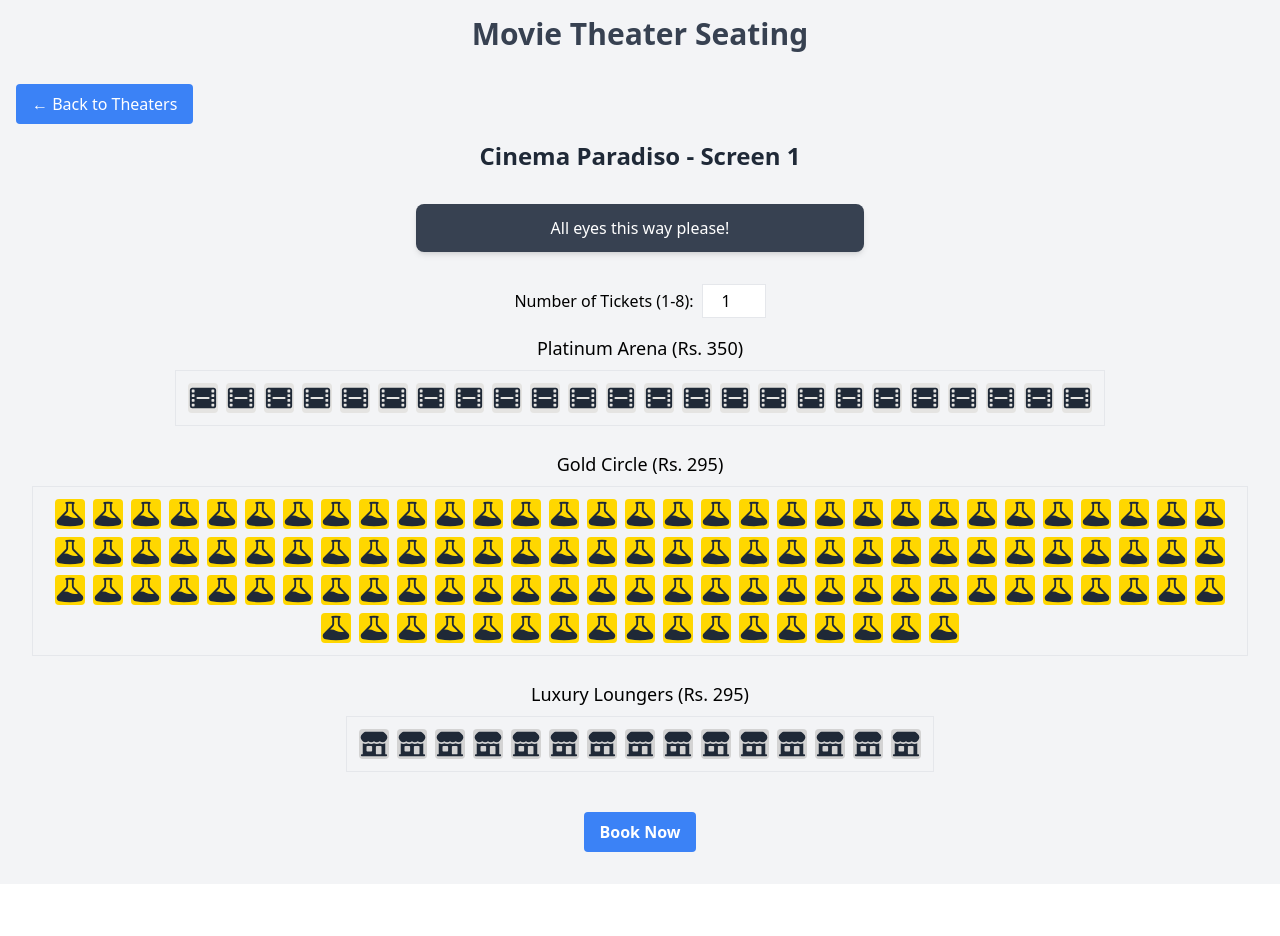
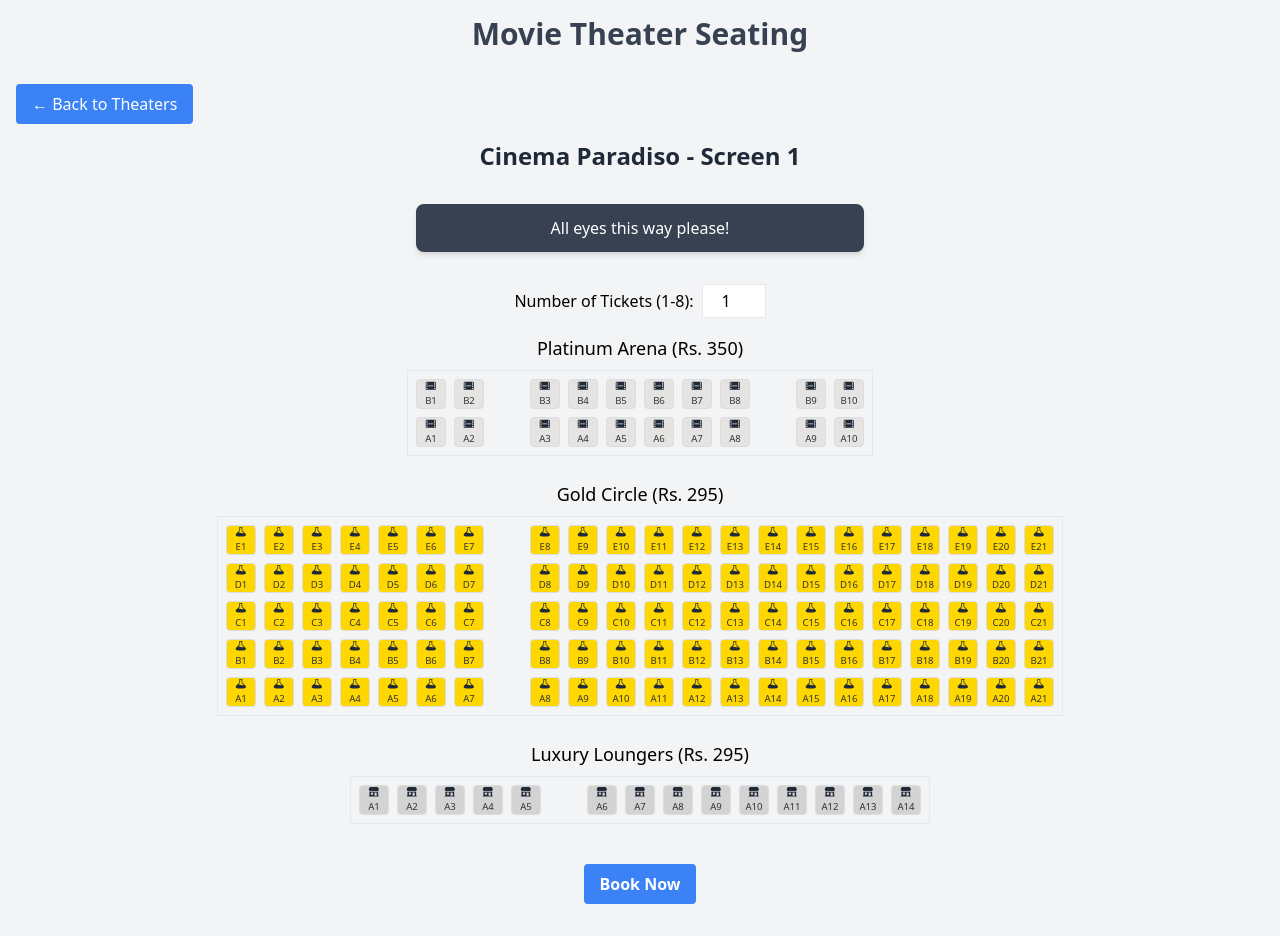
Before and after one commit to harshattray/seat-layout-plug, a React (Vite) app: page / in a window 1280 px wide. Both pictures are taken after a click on the button "Cinema Paradiso - Screen 1". Before the commit the page ends 884 px from the top, so only its background shows below. Built offline with nearby package versions, Linux system fonts and the light colour scheme.

Commit message:
ref: Layout logic updated

```diff
--- a/src/SeatingLayout.tsx
+++ b/src/SeatingLayout.tsx
@@ -1,4 +1,4 @@
-import React, { useEffect, useState, useCallback, ElementType, useMemo } from "react";
+import React, { useEffect, useState, useCallback, ElementType } from "react";
 import { openDB, IDBPDatabase } from "idb";
 
 export interface SeatType {
@@ -13,6 +13,7 @@ export interface Seat {
   col: number;
   status: "available" | "selected" | "booked";
   sectionId: string;
+  displayLabel: string;
 }
 
 export interface Section {
@@ -48,6 +49,42 @@ const SeatingLayout: React.FC<SeatingLayoutProps> = ({ initialLayoutConfig }) =>
   const [seats, setSeats] = useState<Record<string, Seat>>({});
   const [numberOfTickets, setNumberOfTickets] = useState<number>(1);
 
+  // Helper function to calculate display labels like A1, B4
+  const calculateDisplayLabelForSeat = (
+    targetGridRow: number, // 0-indexed from top
+    targetGridCol: number, // 0-indexed from left
+    section: Section
+  ): string => {
+    if (!section.rowPatterns || !section.rowPatterns[targetGridRow]) {
+      // Fallback if no detailed patterns, though App.tsx should always provide them
+      // This case might imply it's a section meant to be a full grid without gaps
+      const displayRowLetter = String.fromCharCode(65 + section.rows - 1 - targetGridRow);
+      return `${displayRowLetter}${targetGridCol + 1}`;
+    }
+
+    const displayRowLetter = String.fromCharCode(65 + section.rows - 1 - targetGridRow);
+    let currentGridColPointer = 0;
+    let seatNumberInDisplayRow = 0; // 0-indexed internally, will be +1 for display
+
+    for (const patternItem of section.rowPatterns[targetGridRow]) {
+      if (patternItem.type === 'seats') {
+        for (let i = 0; i < patternItem.count; i++) {
+          if (currentGridColPointer === targetGridCol) {
+            return `${displayRowLetter}${seatNumberInDisplayRow + 1}`;
+          }
+          seatNumberInDisplayRow++;
+          currentGridColPointer++;
+        }
+      } else { // type === 'gap'
+        if (targetGridCol >= currentGridColPointer && targetGridCol < currentGridColPointer + patternItem.count) {
+          return ""; // This grid cell is a gap
+        }
+        currentGridColPointer += patternItem.count;
+      }
+    }
+    return ""; // Should not be reached if targetGridCol is within a valid seat part of the pattern
+  };
+
   // initializeSeats definition moved before its usage in useEffect
   const initializeSeats = useCallback(() => {
     console.log("Attempting to initialize seats with config:", initialLayoutConfig);
@@ -61,12 +98,14 @@ const SeatingLayout: React.FC<SeatingLayoutProps> = ({ initialLayoutConfig }) =>
        for (let r = 0; r < section.rows; r++) {
           for (let c = 0; c < section.cols; c++) {
              const key = `${section.id}-${r}-${c}`;
+             const displayLabel = calculateDisplayLabelForSeat(r, c, section);
              initialSeatsMap[key] = {
                 key: key,
                 row: r,
                 col: c,
-                status: "available",
+                status: displayLabel ? "available" : "booked", // Gaps are marked as 'booked' effectively (non-interactive)
                 sectionId: section.id,
+                displayLabel: displayLabel,
              };
           }
        }
@@ -130,31 +169,44 @@ const SeatingLayout: React.FC<SeatingLayoutProps> = ({ initialLayoutConfig }) =>
     icon: ElementType | null;
     color: string;
     onClick: () => void;
+    displayLabel: string;
   }
 
-  const SeatDisplayComponent: React.FC<SeatProps> = ({ status, icon: Icon, color, onClick }) => {
-    // console.log(`SeatDisplayComponent props: status=${status}, icon=${Icon ? 'Exists' : 'Null'}, color=${color}`); // Optional: can be very noisy
+  const SeatDisplayComponent: React.FC<SeatProps> = ({ status, icon: Icon, color, onClick, displayLabel }) => {
+    // console.log(`SeatDisplayComponent props: status=${status}, icon=${Icon ? 'Exists' : 'Null'}, color=${color}`);
     let bgColor = color;
-    if (status === "booked") bgColor = "#ccc";
+    let isGap = !displayLabel;
+
+    if (isGap) {
+        // Style for gaps, make them less prominent or invisible but taking space
+        return <div style={{ width: 30, height: 30, margin: 4 }} />;
+    }
+
+    if (status === "booked") bgColor = "#A9A9A9"; // Darker grey for booked or actual gaps
     if (status === "selected") bgColor = "#8FBC8F";
 
     return (
       <div
-        onClick={onClick}
+        onClick={status !== "booked" ? onClick : undefined} // Only allow click if not booked (gaps are 'booked')
         style={{
           width: 30,
           height: 30,
           margin: 4,
           backgroundColor: bgColor,
           display: "flex",
+          flexDirection: 'column', // To stack icon and label
           justifyContent: "center",
           alignItems: "center",
           cursor: status !== "booked" ? "pointer" : "not-allowed",
-          border: status === "selected" ? "2px solid #4682B4" : "none",
-          borderRadius: '4px'
+          border: status === "selected" ? "2px solid #4682B4" : "1px solid #ddd",
+          borderRadius: '4px',
+          fontSize: '0.6rem', // Smaller font for label
+          color: '#333' // Label color
         }}
+        title={displayLabel} // Show label on hover
       >
-        {Icon && <Icon style={{ fontSize: '1rem', color: '#1f2937' }} />}
+        {Icon && <Icon style={{ fontSize: '0.8rem', color: status === 'selected' ? 'white' : '#1f2937', marginBottom: '2px' }} />}
+        {displayLabel}
       </div>
     );
   };
@@ -220,24 +272,6 @@ const SeatingLayout: React.FC<SeatingLayoutProps> = ({ initialLayoutConfig }) =>
        return { seat, section, seatType: seatTypeData };
    }, [seats, initialLayoutConfig]);
 
-   const seatKeys: string[] = useMemo(() => {
-       console.log("Recalculating seatKeys. initialLayoutConfig sections:", initialLayoutConfig?.sections?.length);
-       const keys: string[] = [];
-       if (!initialLayoutConfig || !initialLayoutConfig.sections) {
-         console.warn("Cannot generate seatKeys: initialLayoutConfig or sections are missing.");
-         return keys;
-       }
-       initialLayoutConfig.sections.forEach((section: Section) => {
-           for(let r = 0; r < section.rows; r++) {
-               for (let c = 0; c < section.cols; c++) {
-                   keys.push(`${section.id}-${r}-${c}`);
-               }
-           }
-       });
-       console.log(`Generated ${keys.length} seatKeys.`);
-       return keys;
-   }, [initialLayoutConfig]);
-
 
   return (
     <div className="p-4 flex flex-col items-center mx-auto">
@@ -262,29 +296,39 @@ const SeatingLayout: React.FC<SeatingLayoutProps> = ({ initialLayoutConfig }) =>
 
       <div className="w-full flex flex-col items-center">
         {initialLayoutConfig && initialLayoutConfig.sections && initialLayoutConfig.sections.map((section: Section) => (
-          <div key={section.id} className="mb-6 flex flex-col items-center">
+          <div key={section.id} className="mb-6 flex flex-col items-center w-full">
             <h2 className="text-lg mb-2">{section.name} (Rs. {initialLayoutConfig.seatTypes[section.seatType]?.price})</h2>
-            <div className="flex flex-wrap justify-center w-fit border p-2">
-              {seatKeys
-                  .filter(key => key.startsWith(section.id + '-'))
-                  .map(seatKey => {
-                   const { seat, seatType } = getSeatInfo(seatKey);
-                   const status = seat?.status || "available";
-                   const icon = seatType?.icon || null;
-                   const color = seatType?.color || "#ccc";
+            {/* Container for all visual rows in this section */}
+            <div className="border p-1 inline-block"> {/* p-1 or p-2 for the border spacing */}
+              {Array.from({ length: section.rows }).map((_, rowIndex) => (
+                // Each visual row container
+                <div key={`section-${section.id}-row-${rowIndex}`} className="flex flex-nowrap justify-center">
+                  {Array.from({ length: section.cols }).map((_, colIndex) => {
+                    const seatKey = `${section.id}-${rowIndex}-${colIndex}`;
+                    const { seat, seatType } = getSeatInfo(seatKey);
 
-                   return (
-                     <div key={seatKey}>
-                        <SeatDisplayComponent
-                          status={status}
-                          icon={icon}
-                          color={color}
-                          onClick={() => toggleSeatStatus(section.id, seat?.row || 0, seat?.col || 0)}
-                        />
-                     </div>
-                   );
-                 })
-               }
+                    if (!seat) {
+                      // This case should be rare if initializeSeats covers all grid cells
+                      // Render a placeholder to maintain grid structure if a seat object is unexpectedly missing
+                      return <div key={seatKey} style={{ width: 30, height: 30, margin: 4, visibility: 'hidden' }} />;
+                    }
+
+                    // seatType is only relevant if seat.displayLabel is present (i.e., not a gap)
+                    const currentSeatType = seat.displayLabel ? seatType : undefined;
+
+                    return (
+                      <SeatDisplayComponent
+                        key={seatKey} // Key for React's reconciliation
+                        status={seat.status}
+                        icon={currentSeatType?.icon || null}
+                        color={currentSeatType?.color || "transparent"} // Pass transparent for gaps (where currentSeatType is undefined)
+                        onClick={() => toggleSeatStatus(section.id, seat.row, seat.col)}
+                        displayLabel={seat.displayLabel}
+                      />
+                    );
+                  })}
+                </div>
+              ))}
             </div>
           </div>
         ))}
```
